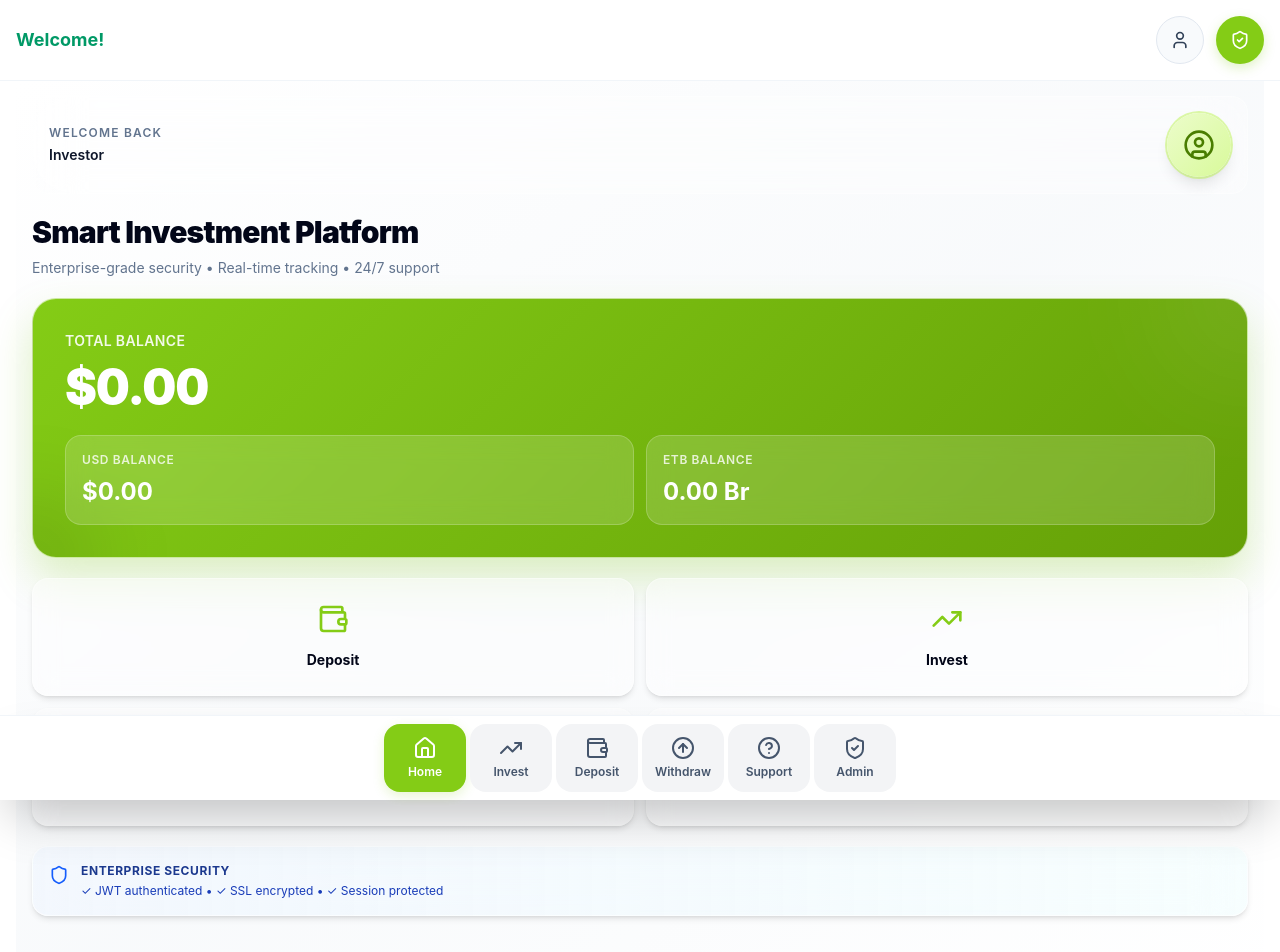
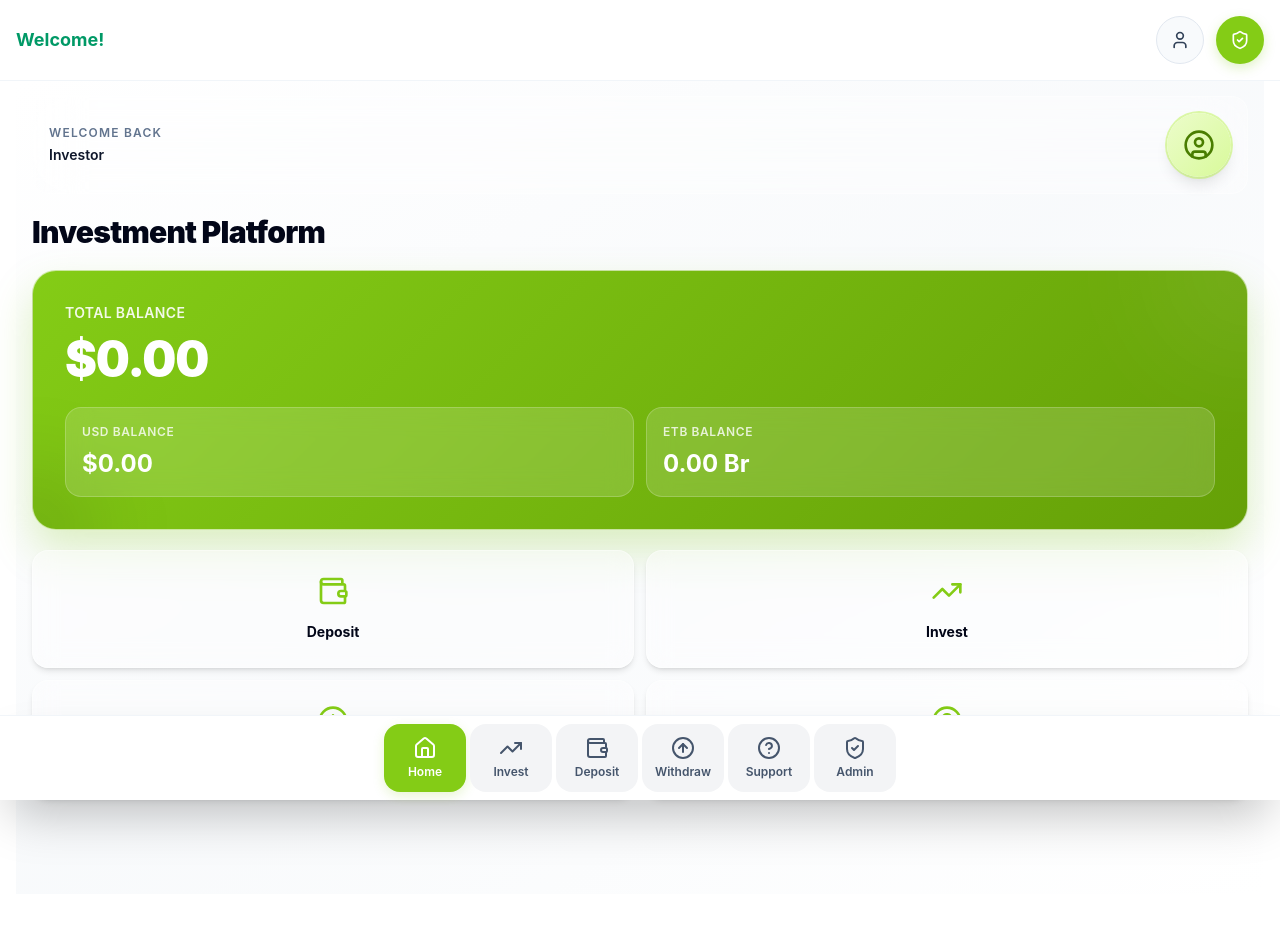
Before and after one commit to finoteselamcity12-spec/investment-platform, a React (Vite) app: page /dashboard in a window 1280 px wide. Shown: the top 952 px of the page. Built offline with nearby package versions, Linux system fonts and the light colour scheme; sample sign-in values are in the browser's storage.

Commit message:
final success

```diff
--- a/src/components/HomePage.jsx
+++ b/src/components/HomePage.jsx
@@ -52,8 +52,7 @@ export default function HomePage({ ctx }) {
         </div>
 
         <div>
-          <h1 className="text-3xl font-black text-slate-950 tracking-tight">Smart Investment Platform</h1>
-          <p className="text-sm text-slate-500 mt-2">Enterprise-grade security • Real-time tracking • 24/7 support</p>
+          <h1 className="text-3xl font-black text-slate-950 tracking-tight">Investment Platform</h1>
         </div>
 
         {/* Total Balance Card - Glassmorphism */}
@@ -121,15 +120,6 @@ export default function HomePage({ ctx }) {
         </div>
 
         {/* Security Info Card - Glassmorphism */}
-        <div className="rounded-2xl border border-white/60 bg-gradient-to-r from-blue-50/60 to-cyan-50/40 backdrop-blur-xl p-4 shadow-md">
-          <div className="flex items-start gap-3">
-            <Shield size={20} className="text-blue-600 mt-0.5 flex-shrink-0" />
-            <div>
-              <p className="text-xs text-blue-900 font-bold uppercase tracking-wider">Enterprise Security</p>
-              <p className="text-xs text-blue-800 mt-1">✓ JWT authenticated • ✓ SSL encrypted • ✓ Session protected</p>
-            </div>
-          </div>
-        </div>
       </div>
     </div>
   )
--- a/src/components/Profile.jsx
+++ b/src/components/Profile.jsx
@@ -130,7 +130,7 @@ export default function Profile({ ctx }) {
           <div className="flex items-start gap-3">
             <Shield size={24} className="text-blue-600 mt-1 flex-shrink-0" />
             <div>
-              <p className="font-semibold text-blue-900">Account Security</p>
+              <p className="font-semibold text-blue-900">Security Overview</p>
               <ul className="mt-3 space-y-2 text-sm text-blue-800">
                 <li className="flex items-center gap-2">
                   <span className="text-blue-500">✓</span> JWT authentication enabled
--- a/src/pages/AdminLogin.jsx
+++ b/src/pages/AdminLogin.jsx
@@ -36,6 +36,7 @@ export default function AdminLogin() {
           loginTime: new Date().toISOString(),
         })
       )
+      setIsLoading(false)
       navigate('/admin-dashboard')
       return
     }
@@ -48,9 +49,7 @@ export default function AdminLogin() {
     <div className="min-h-screen bg-slate-50 px-4 py-16 flex items-center justify-center">
       <div className="w-full max-w-md rounded-[2rem] bg-white border border-slate-200 p-8 shadow-xl">
         <div className="mb-6 text-center">
-          <p className="text-sm font-semibold uppercase tracking-[0.2em] text-emerald-600">Admin Login</p>
-          <h1 className="mt-3 text-3xl font-bold text-slate-950">Secure Operator Access</h1>
-          <p className="mt-2 text-sm text-slate-500">Enter your official admin credentials to continue.</p>
+          <h1 className="text-4xl font-black tracking-tight text-slate-950">Investment Platform</h1>
         </div>
 
         <form className="space-y-5" onSubmit={handleSubmit}>
--- a/src/pages/Auth.jsx
+++ b/src/pages/Auth.jsx
@@ -217,15 +217,8 @@ export default function Auth() {
       <div className="absolute inset-0 opacity-30 bg-[radial-gradient(circle_at_20%_50%,rgba(255,255,255,0.8),transparent_50%),radial-gradient(circle_at_80%_80%,rgba(255,255,255,0.4),transparent_50%)]" />
 
       <div className="text-center relative z-10 mb-8">
-        <div className="mx-auto flex h-32 w-full max-w-xl items-center justify-center rounded-[2rem] bg-gradient-to-br from-slate-950 via-slate-900 to-slate-800 p-6 shadow-[0_28px_60px_rgba(15,23,42,0.24)] ring-1 ring-white/10">
-          <div className="relative overflow-hidden rounded-[1.5rem] px-6 py-4 text-left text-white">
-            <div className="absolute inset-0 bg-[radial-gradient(circle_at_top_left,rgba(16,185,129,0.25),transparent_35%),radial-gradient(circle_at_bottom_right,rgba(34,197,94,0.18),transparent_35%)]" />
-            <div className="relative">
-              <p className="text-xs uppercase tracking-[0.35em] text-emerald-300">Investment Platform</p>
-              <h1 className="mt-3 text-4xl font-black tracking-tight text-white drop-shadow-[0_16px_24px_rgba(0,0,0,0.18)]">3D Finance Hub</h1>
-              <p className="mt-2 max-w-md text-sm text-slate-200">Secure login for a modern investment experience.</p>
-            </div>
-          </div>
+        <div className="mx-auto flex h-28 w-full max-w-xl items-center justify-center rounded-[2rem] bg-slate-950 p-6 shadow-[0_28px_60px_rgba(15,23,42,0.24)] ring-1 ring-white/10">
+          <h1 className="text-4xl font-black text-white tracking-tight">Investment Platform</h1>
         </div>
       </div>
 
```
